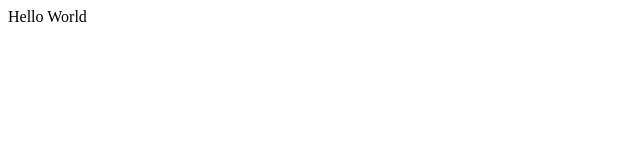
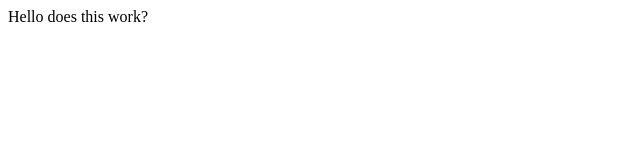
Before and after one commit to luis-chamorro/luischamorro.me, a plain HTML site: page index.html in a window 1280 px wide. Shown: the full height of the page, 0-640 px from the left. Drawn offline with Linux system fonts and the light colour scheme.

Commit message:
Changed html to see if updating the website works

```diff
--- a/index.html
+++ b/index.html
@@ -4,6 +4,6 @@
         <title>luischamorro.me</title>
     </head>
     <body>
-        Hello World
+        Hello does this work?
     </body>
 </html>
```
